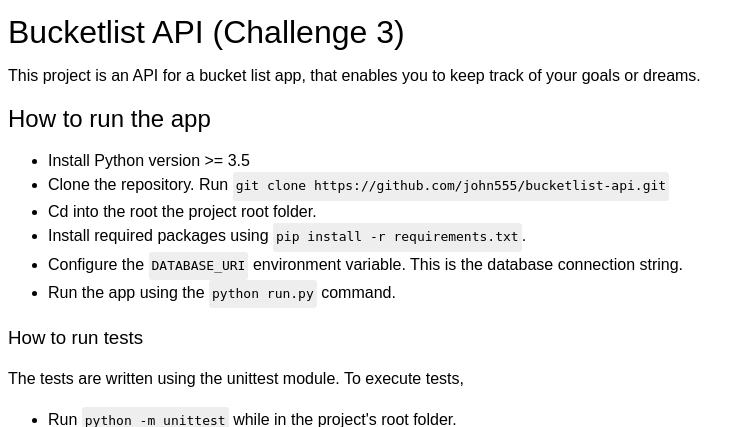
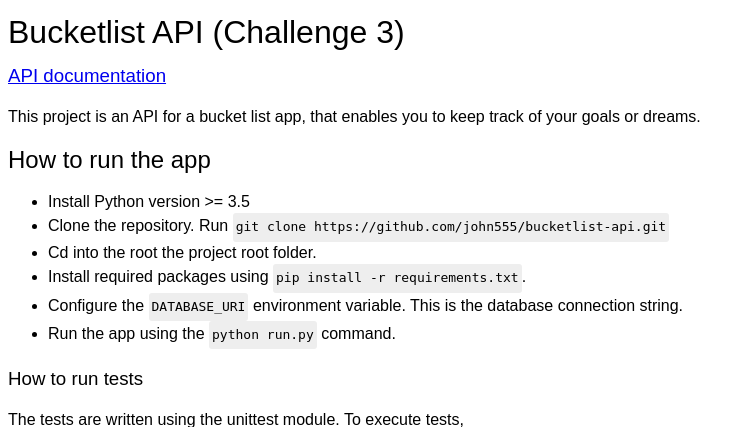
Before and after one commit to ulomau/bucketlist-api, a Flask app: page / in a window 1280 px wide. Shown: the top 427 px of the page, without its empty margins (0-755 px from the left). Run offline with Flask 2, Linux system fonts and the light colour scheme.

Commit message:
Add link to documentation to header

```diff
--- a/bucketlist/templates/index.html
+++ b/bucketlist/templates/index.html
@@ -15,7 +15,7 @@
 </head>
 <body>
    <h1 id="bucketlistapichallenge3">Bucketlist API (Challenge 3)</h1>
-
+<h3><a href="/apidocs">API documentation</a></h3>
 <p>This project is an API for a bucket list app, that enables you to keep track of your goals or dreams.</p>
 
 <h2 id="howtoruntheapp">How to run the app</h2>
```
